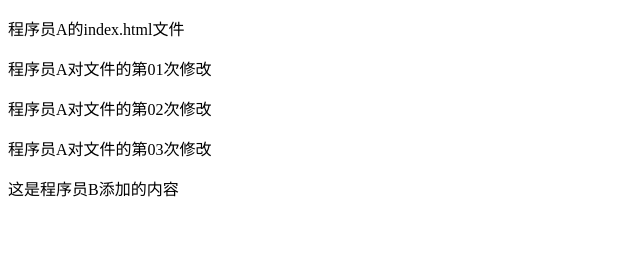
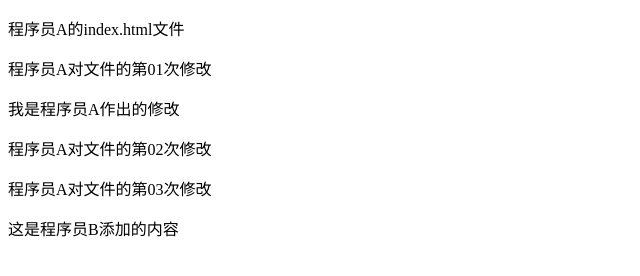
Before and after one commit to cholapto/git-demo, a plain HTML site: page index.html in a window 1280 px wide. Shown: the whole page, without its empty margins (0-640 px from the left). Drawn offline with Linux system fonts and the light colour scheme.

Commit message:
测试冲突

```diff
--- a/index.html
+++ b/index.html
@@ -9,7 +9,7 @@
 
 <body>
     <p>程序员A的index.html文件</p>
-    <p>程序员A对文件的第01次修改</p>
+    <p>程序员A对文件的第01次修改</p><span>我是程序员A作出的修改</span>
     <p>程序员A对文件的第02次修改</p>
     <p>程序员A对文件的第03次修改</p>
     <span>这是程序员B添加的内容</span>
```
